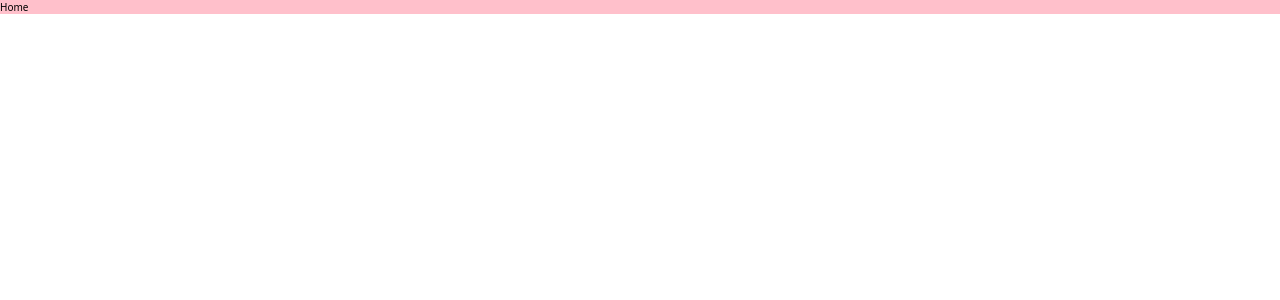
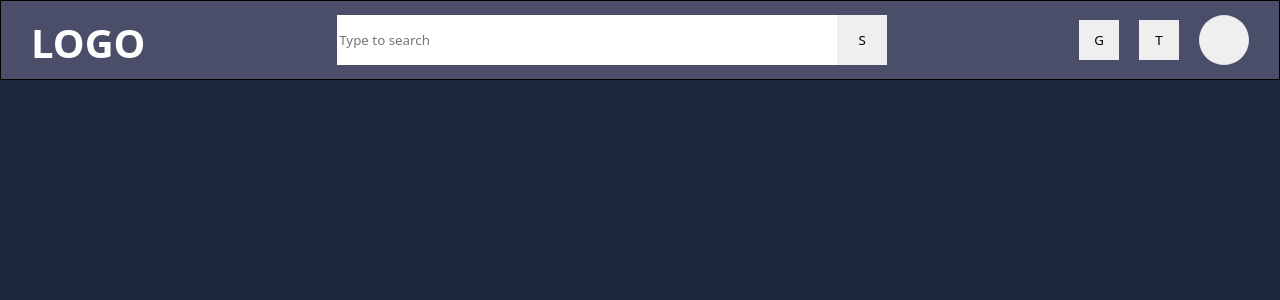
Before and after one commit to jundesu/video_website, a Next.js app: page /Home in a window 1280 px wide. Shown: the top 300 px of the page. Built offline with nearby package versions, Linux system fonts and the light colour scheme.

Commit message:
outline of header

```diff
--- /dev/null
+++ b/components/Header.js
@@ -0,0 +1,77 @@
+import styled from "@emotion/styled";
+
+const VideoHeader = styled.header`
+  width: 100%;
+  height: 80px;
+  border: 1px solid black;
+  display: flex;
+  align-items: center;
+  justify-content: space-between;
+  padding: 0 30px;
+  background-color: #4a4e69;
+`;
+
+const Logo = styled.a`
+  height: 50px;
+  font-size: 4rem;
+  font-weight: 900;
+  color: #ffffff;
+  text-decoration: none;
+
+`;
+
+const SearchInput = styled.input`
+  width: 500px;
+  height: 50px;
+  outline: none;
+  border: none;
+
+`;
+
+const SearchBtn = styled.button`
+  width: 50px;
+  height: 50px;
+  border: none;
+`;
+
+const LayoutBtn = styled.button`
+  width: 40px;
+  height: 40px;
+  margin-right: 20px;
+  border: none;
+`;
+
+const AvatarIcon = styled.button`
+  width: 50px;
+  height: 50px;
+  border: none;
+  border-radius: 50%;
+`;
+
+const Masthead = styled.div`
+  display: flex;
+  align-items: center;
+`;
+
+function Header() {
+  return (
+    <VideoHeader>
+        <Logo href="#">LOGO</Logo>
+
+        <Masthead>
+          <label for="search"></label>
+          <SearchInput type="search" id="search" placeholder="Type to search" name="search"></SearchInput>
+          <SearchBtn type="button">S</SearchBtn>
+        </Masthead>
+
+        <Masthead>
+          <LayoutBtn>G</LayoutBtn>
+          <LayoutBtn>T</LayoutBtn>
+          <AvatarIcon/>
+        </Masthead>
+
+    </VideoHeader>
+  );
+}
+
+export default Header;
--- a/pages/Home.js
+++ b/pages/Home.js
@@ -1,14 +1,19 @@
 import styled from "@emotion/styled";
+import Header from "../components/Header";
 
 const HomePage = styled.div`
-  background: pink;
+  background: #1b263b;
+  width: 100%;
+  height: 100%;
 
 `;
 
 function Home () {
 
   return (
-    <HomePage>Home</HomePage>
+    <HomePage>
+      <Header />
+    </HomePage>
   );
 }
 
--- a/styles/globals.css
+++ b/styles/globals.css
@@ -16,3 +16,7 @@ body {
   width: 100vw;
   height: 100vh;
 }
+
+h1 {
+  justify-content: space-between;
+}
```
